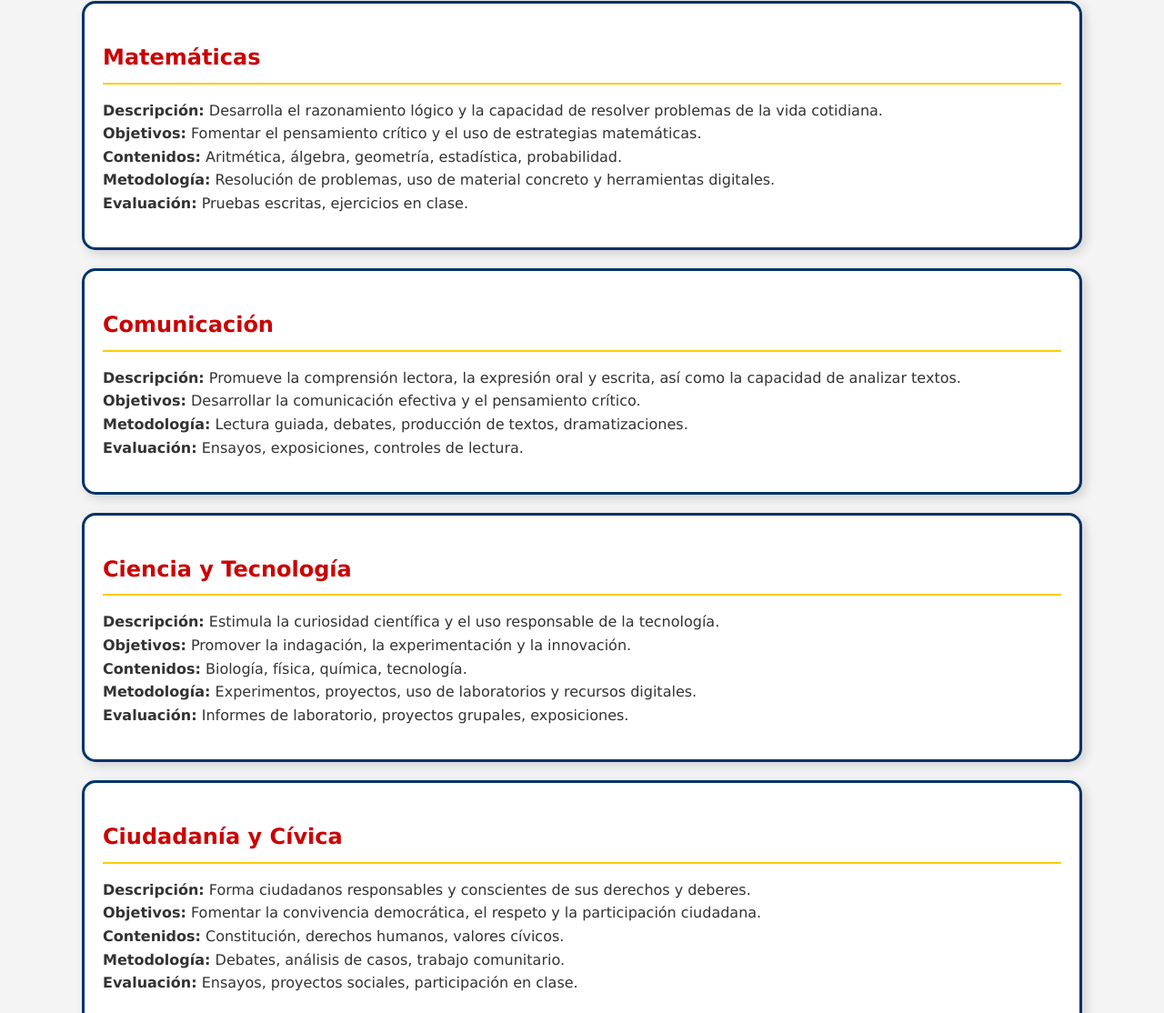
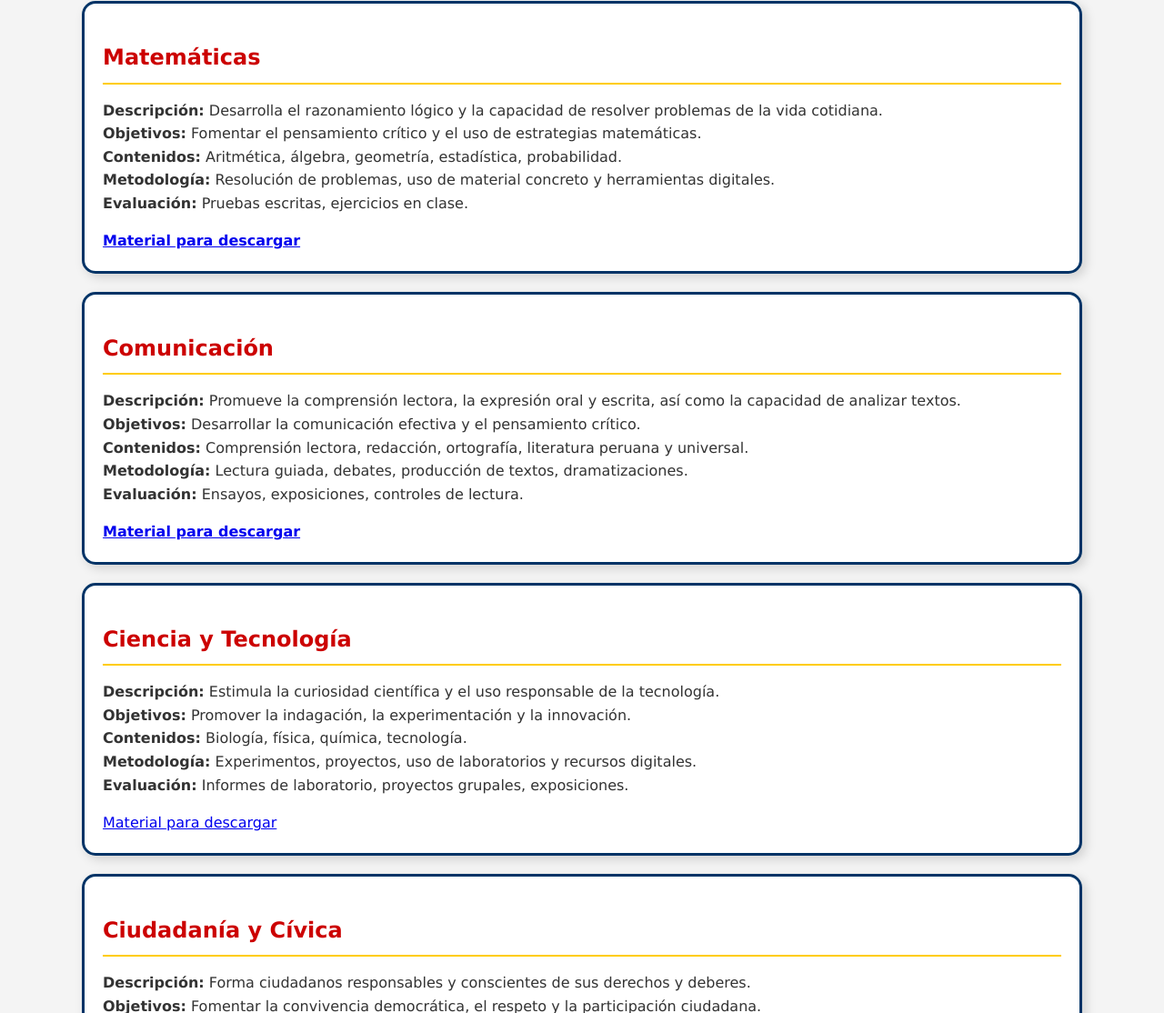
Before and after one commit to Un-mishi/paginaweb, a plain HTML site: page index.html in a window 1280 px wide. Shown: the part 193-1307 px from the top of the page at 91% size. Drawn offline with Linux system fonts and the light colour scheme.

Commit message:
Update index.html

```diff
--- a/index.html
+++ b/index.html
@@ -28,14 +28,17 @@
         <strong>Contenidos:</strong> Aritmética, álgebra, geometría, estadística, probabilidad.<br>
         <strong>Metodología:</strong> Resolución de problemas, uso de material concreto y herramientas digitales.<br>
         <strong>Evaluación:</strong> Pruebas escritas, ejercicios en clase.</p>
+        <a href="libromatematicas.pdf" download="matematicas.pdf" class="descarga"><strong>Material para descargar</strong></a>
       </section>
 
       <section class="bloque">
         <h2>Comunicación</h2>
         <p><strong>Descripción:</strong> Promueve la comprensión lectora, la expresión oral y escrita, así como la capacidad de analizar textos.<br>
         <strong>Objetivos:</strong> Desarrollar la comunicación efectiva y el pensamiento crítico.<br>
+        <strong>Contenidos:</strong> Comprensión lectora, redacción, ortografía, literatura peruana y universal. <br>
         <strong>Metodología:</strong> Lectura guiada, debates, producción de textos, dramatizaciones.<br>
         <strong>Evaluación:</strong> Ensayos, exposiciones, controles de lectura.</p>
+        <a href="librorv.pdf" download="comunicacion.pdf" class="descarga"><strong>Material para descargar</strong></a>
       </section>
 
       <section class="bloque">
@@ -45,6 +48,7 @@
         <strong>Contenidos:</strong> Biología, física, química, tecnología.<br>
         <strong>Metodología:</strong> Experimentos, proyectos, uso de laboratorios y recursos digitales.<br>
         <strong>Evaluación:</strong> Informes de laboratorio, proyectos grupales, exposiciones.</p>
+        <a href="cyt.pdf" download="ciencias y tecnologia.pdf" class="descarga">Material para descargar</a>
       </section>
 
       <section class="bloque">
```
